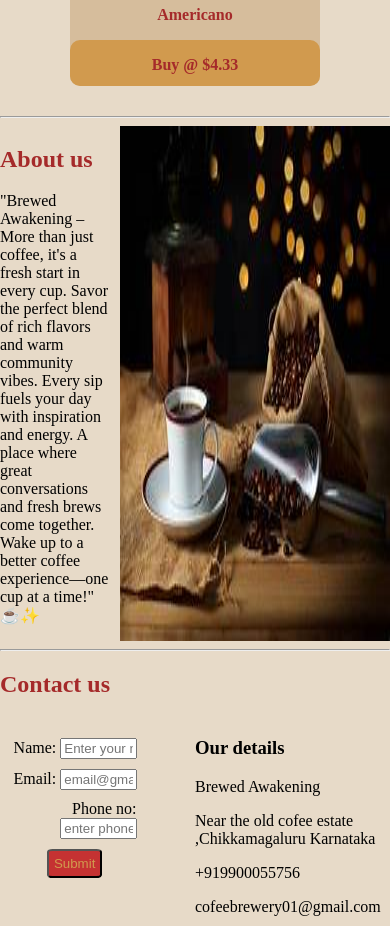
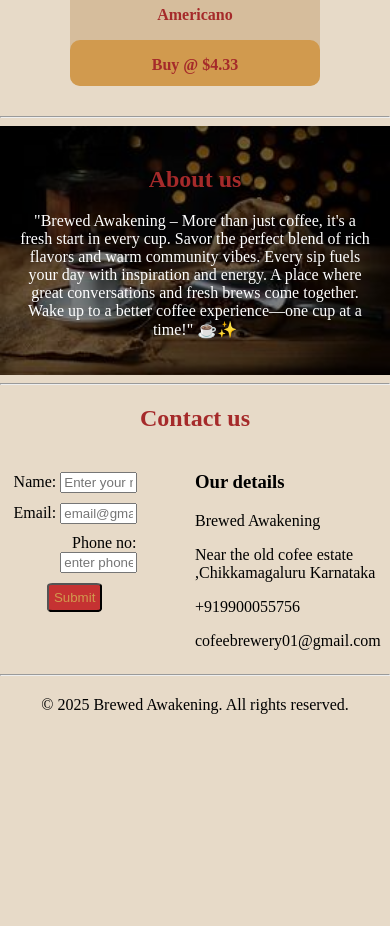
Before and after one commit to HarshithRajbangera/CofeeWebsite, a plain HTML site: page index.html in a window 390 px wide. Shown: the part 2540-3466 px from the top of the page. After the commit the page ends 3270 px from the top, so only its background shows below. Drawn offline with Linux system fonts and the light colour scheme.

Commit message:
Responsiveness changed

```diff
--- a/index.css
+++ b/index.css
@@ -102,12 +102,19 @@ a{
 }
 .about{
     display: flex;
-    flex-direction: row;
+    align-items: center;
+    justify-content: space-between;
+    padding: 20px;
     gap:10px;
+}
+.about div{
+    flex:1;
 }
 .about-img{
 
-    width:70%;
+    width:40%;
+    height:auto;
+    object-fit: cover;
 }
 .about:hover{
     transform:scale(0.95);
@@ -141,6 +148,9 @@ footer{
     margin-top: 20px;
     text-align: center;
 }
+.contact-head{
+    text-align: center ;
+}
 @media (min-width:300px) and (max-width: 650px)  {
 
     .home{
@@ -152,7 +162,30 @@ footer{
         gap:10px;
         margin-bottom: 10px;
     }
+    .about{
+        flex-direction: column;
+        text-align: center;
+        position:relative;
+    }
     .about-img{
-        width:100%;
+        display: none;
+    }
+    .about {
+        background: url('cover.jpg') no-repeat center center;
+        background-size: cover;
+    }
+    .about::after {
+        content: "";
+        position: absolute;
+        top: 0;
+        left: 0;
+        width: 100%;
+        height: 100%;
+        background: rgba(0, 0, 0, 0.5);
+    }
+    .about div {
+        position: relative;
+        z-index: 2;
+        color: white;
     }
 }
--- a/index.html
+++ b/index.html
@@ -85,7 +85,9 @@
     </div>
     <hr>
     <div id="about-details">
+
     <div class="about">
+
         <div>
             <h2>About us</h2>
             <p>"Brewed Awakening – More than just coffee, it's a fresh start in every cup.
@@ -101,7 +103,7 @@
     <div>
     </div>
     <hr>
-    <h2>Contact us</h2>
+    <h2 class="contact-head">Contact us</h2>
     <div id="contact">
 
     <div class="form">
```
